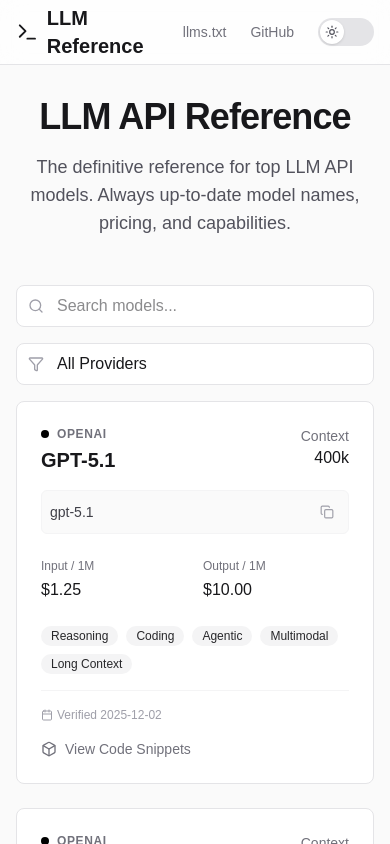
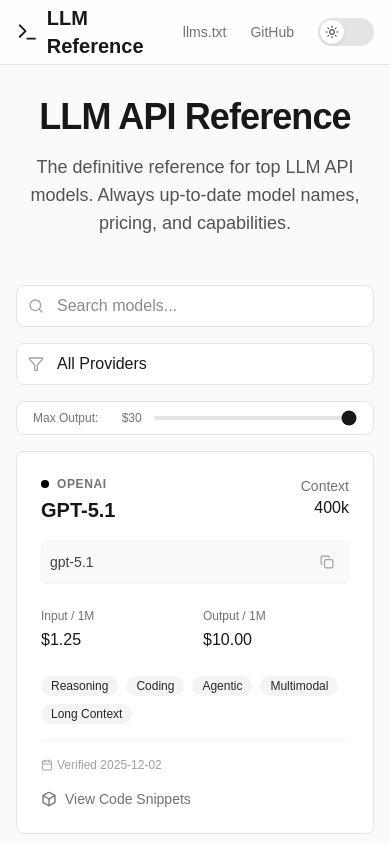
Before and after one commit to peteclt92/llm-api-reference, a Next.js app: page / in a window 390 px wide. Shown: the top 844 px of the page. Built offline with nearby package versions, Linux system fonts and the light colour scheme.

Commit message:
Fix price filter layout jumping with monospace font

```diff
--- a/app/globals.css
+++ b/app/globals.css
@@ -9,6 +9,13 @@
 
 body {
   font-family: Arial, Helvetica, sans-serif;
+}
+
+@media (prefers-color-scheme: dark) {
+  body {
+    background-color: #09090b;
+    color: #f4f4f5;
+  }
 }
 
 @keyframes fadeInUp {
--- a/components/ModelList.tsx
+++ b/components/ModelList.tsx
@@ -1,6 +1,6 @@
 "use client";
 
-import { useMemo } from "react";
+import { useMemo, useState } from "react";
 import { Model } from "@/lib/types";
 import { ModelCard } from "./ModelCard";
 import { Search, Filter, X } from "lucide-react";
@@ -23,6 +23,8 @@
         return capabilityParam ? capabilityParam.split(",") : [];
     }, [capabilityParam]);
 
+    const [maxPrice, setMaxPrice] = useState<number>(30);
+
     const providers = useMemo(() => {
         const uniqueProviders = Array.from(new Set(models.map((m) => m.provider)));
         return uniqueProviders.sort();
@@ -43,9 +45,11 @@
                 selectedCapabilities.length === 0 ||
                 selectedCapabilities.every(cap => model.capabilities.includes(cap));
 
-            return matchesSearch && matchesProvider && matchesCapabilities;
+            const matchesPrice = model.pricing.output_per_1m <= maxPrice;
+
+            return matchesSearch && matchesProvider && matchesCapabilities && matchesPrice;
         });
-    }, [models, search, selectedProvider, selectedCapabilities]);
+    }, [models, search, selectedProvider, selectedCapabilities, maxPrice]);
 
     const updateFilter = (key: string, value: string) => {
         const params = new URLSearchParams(searchParams.toString());
@@ -64,8 +68,8 @@
 
     return (
         <div className="space-y-8">
-            <div className="flex flex-col md:flex-row gap-4 mb-4">
-                <div className="relative flex-1">
+            <div className="flex flex-col md:flex-row gap-4 mb-4 items-center">
+                <div className="relative flex-1 w-full">
                     <Search className="absolute left-3 top-1/2 -translate-y-1/2 text-zinc-400 w-4 h-4" />
                     <input
                         type="text"
@@ -75,7 +79,9 @@
                         className="w-full pl-10 pr-4 py-2 rounded-lg border border-zinc-200 dark:border-zinc-800 bg-white dark:bg-zinc-900 focus:outline-none focus:ring-2 focus:ring-zinc-900 dark:focus:ring-zinc-100 transition-all"
                     />
                 </div>
-                <div className="relative min-w-[200px]">
+
+                <div className="flex gap-4 w-full md:w-auto flex-wrap md:flex-nowrap">
+                    <div className="relative min-w-[180px] w-full md:w-auto">
                         <Filter className="absolute left-3 top-1/2 -translate-y-1/2 text-zinc-400 w-4 h-4" />
                         <select
                             value={selectedProvider}
@@ -89,6 +95,22 @@
                                 </option>
                             ))}
                         </select>
+                    </div>
+
+                    <div className="flex items-center gap-3 px-4 py-2 rounded-lg border border-zinc-200 dark:border-zinc-800 bg-white dark:bg-zinc-900 min-w-[240px] w-full md:w-auto">
+                        <span className="text-xs font-medium text-zinc-500 dark:text-zinc-400 whitespace-nowrap">
+                            Max Output: <span className="font-mono inline-block min-w-[2.5rem] text-right">${maxPrice}</span>
+                        </span>
+                        <input
+                            type="range"
+                            min="0"
+                            max="30"
+                            step="0.5"
+                            value={maxPrice}
+                            onChange={(e) => setMaxPrice(Number(e.target.value))}
+                            className="w-full h-1 bg-zinc-200 dark:bg-zinc-700 rounded-lg appearance-none cursor-pointer accent-zinc-900 dark:accent-zinc-100"
+                        />
+                    </div>
                 </div>
             </div>
 
--- a/data/models.json
+++ b/data/models.json
@@ -156,7 +156,7 @@
             "input_per_1m": 5.00,
             "output_per_1m": 25.00
         },
-        "source_url": "https://www.anthropic.com/pricing",
+        "source_url": "https://claude.com/pricing#api",
         "context_window": 200000,
         "capabilities": [
             "Reasoning",
@@ -228,8 +228,7 @@
             "Reasoning",
             "Instruction Following",
             "Agents",
-            "Multimodal",
-            "Vision"
+            "Multimodal"
         ],
         "last_verified": "2025-12-02",
         "status": "beta",
@@ -314,7 +313,7 @@
             "Reasoning",
             "Function Calling",
             "Structured Outputs",
-            "Vision"
+            "Multimodal"
         ],
         "last_verified": "2025-12-02",
         "status": "active",
@@ -354,8 +353,7 @@
         "capabilities": [
             "Open-weight",
             "Multimodal",
-            "General Purpose",
-            "Vision"
+            "General Purpose"
         ],
         "last_verified": "2025-12-02",
         "status": "active",
```
Lines whose indentation alone changed are shown as unchanged.
